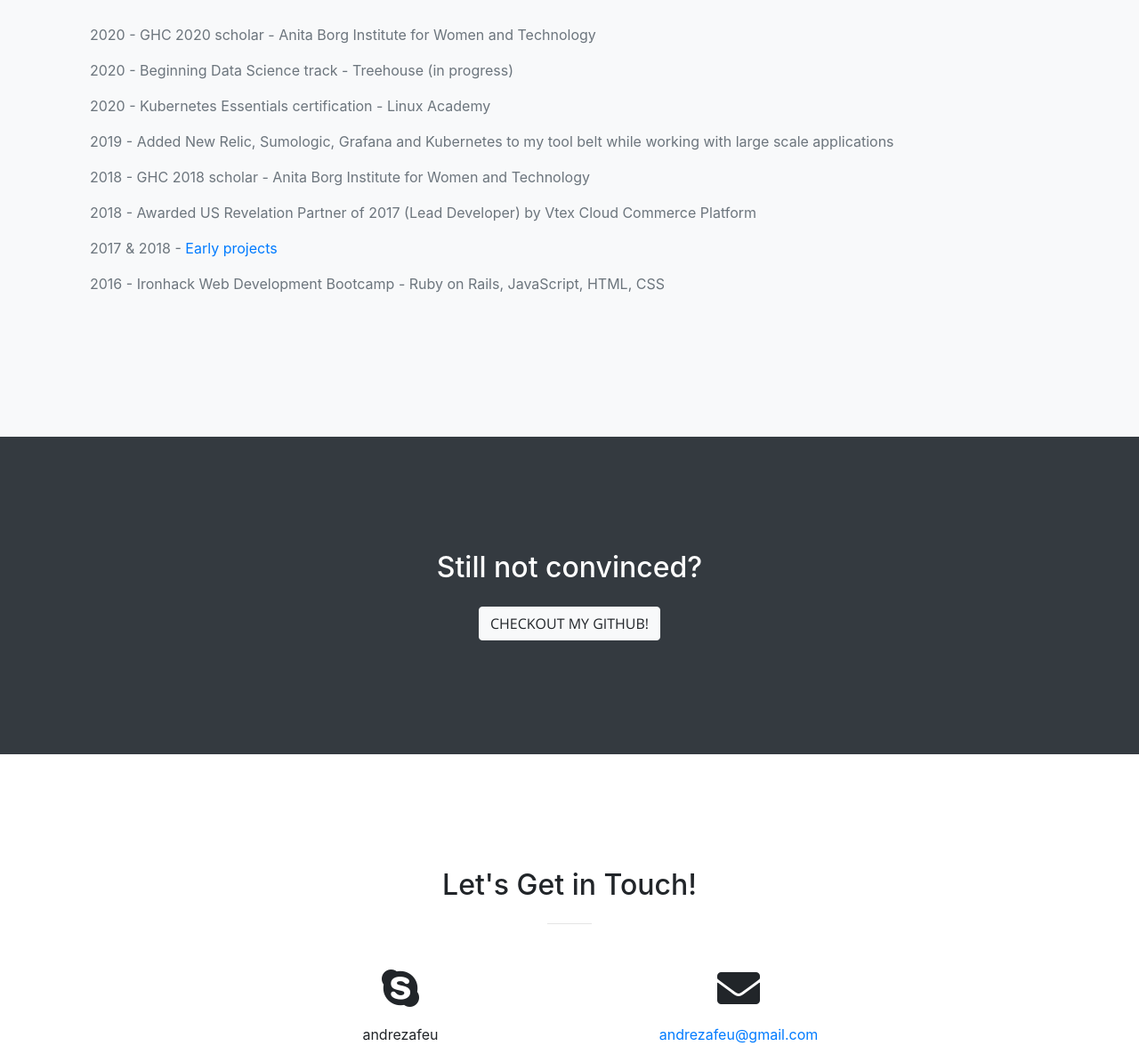
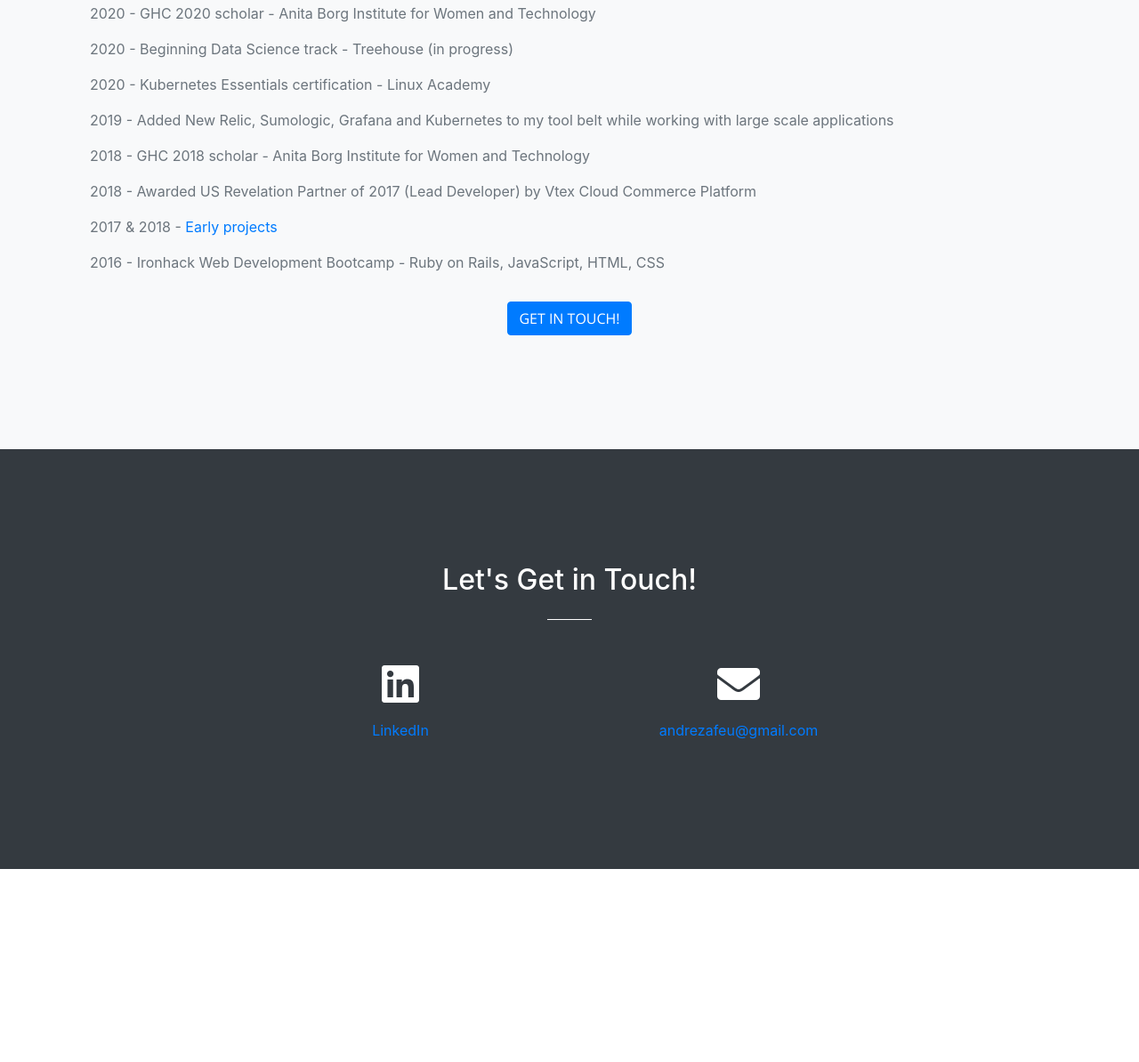
Before and after one commit to andrezafeu/andrezafeu.github.io, a website with bundled scripts: page index.html in a window 1280 px wide. Shown: the part 1692-2886 px from the top of the page at 89% size. After the commit the page ends 2669 px from the top, so only its background shows below. Built offline with nearby package versions, Linux system fonts and the light colour scheme.

Commit message:
Update content

```diff
--- a/index.html
+++ b/index.html
@@ -73,7 +73,7 @@
           </div>
           <div class="col-lg-8 mx-auto">
             <p class="text-faded mb-5">Ruby on Rails, Python, JavaScript, APIs, HTML, CSS</p>
-            <a class="btn btn-primary btn-xl sr-button" href="#about">Get to Know Me</a>
+            <a class="btn btn-primary btn-xl js-scroll-trigger sr-button" href="#about">Get to Know Me</a>
           </div>
         </div>
       </div>
@@ -86,7 +86,7 @@
             <h2 class="section-heading text-white">About me</h2>
             <hr class="light my-4">
             <p class="text-faded mb-4">With an Economics Bachelor degree and a specialization in project management, I fell in love with the technology sector after spending 9 very intense months working for a Californian Startup in Brazil. When I moved to the United States in 2016, I finally got the courage to take the leap to a technical career. I'm currently a Software Engineer at Appriss Health and I take pride in saying that every day, I get to get up and fight the Opioid Epidemic in the United States.</p>
-            <a class="btn btn-light btn-xl sr-button" href="#learn-more" style="margin-bottom: 3rem;">Learn More!</a>
+            <a class="btn btn-light btn-xl js-scroll-trigger sr-button" href="#learn-more" style="margin-bottom: 3rem;">Learn More!</a>
           </div>
           <div class="col-lg-4 col-md-5 mx-auto text-center">
             <img src="img/profile.jpg" alt="Profile Picture" class="img-fluid rounded-circle text-white">
@@ -109,7 +109,6 @@
           <div class="col-lg-12 text-center">
             <h2 class="section-heading">How I stay up to date:</h2>
             <hr class="my-4">
-            <br>
           </div>
         </div>
       </div>
@@ -129,28 +128,37 @@
           </div>
         </div>
       </div>
+      <div class="container">
+        <div class="row">
+          <div class="col-lg-12 col-md-12 text-center">
+            <a class="btn btn-primary btn-xl js-scroll-trigger sr-button" href="#contact">Get in Touch!</a>
+          </div>
+        </div>
+      </div>
     </section>
 
-    <section class="bg-dark text-white">
+    <!-- <section class="bg-dark text-white">
       <div class="container text-center">
         <h2 class="mb-4">Still not convinced?</h2>
         <a class="btn btn-light btn-xl sr-button" target="_blank" href="https://github.com/andrezafeu">Checkout my Github!</a>
       </div>
-    </section>
+    </section> -->
 
-    <section id="contact">
+    <section class="bg-dark text-white" id="contact">
       <div class="container">
         <div class="row">
           <div class="col-lg-8 mx-auto text-center">
             <h2 class="section-heading">Let's Get in Touch!</h2>
-            <hr class="my-4">
+            <hr class="my-4 light">
             <p class="mb-5"></p>
           </div>
         </div>
         <div class="row">
           <div class="col-lg-4 ml-auto text-center">
-            <i class="fab fa-skype fa-3x mb-3 sr-contact-1"></i>
-            <p>andrezafeu</p>
+            <i class="fab fa-linkedin fa-3x mb-3 sr-contact-1"></i>
+            <p>
+              <a href="https://www.linkedin.com/in/andrezafeu/">LinkedIn</a>
+            </p>
           </div>
           <div class="col-lg-4 mr-auto text-center">
             <i class="fas fa-envelope fa-3x mb-3 sr-contact-2"></i>
```
